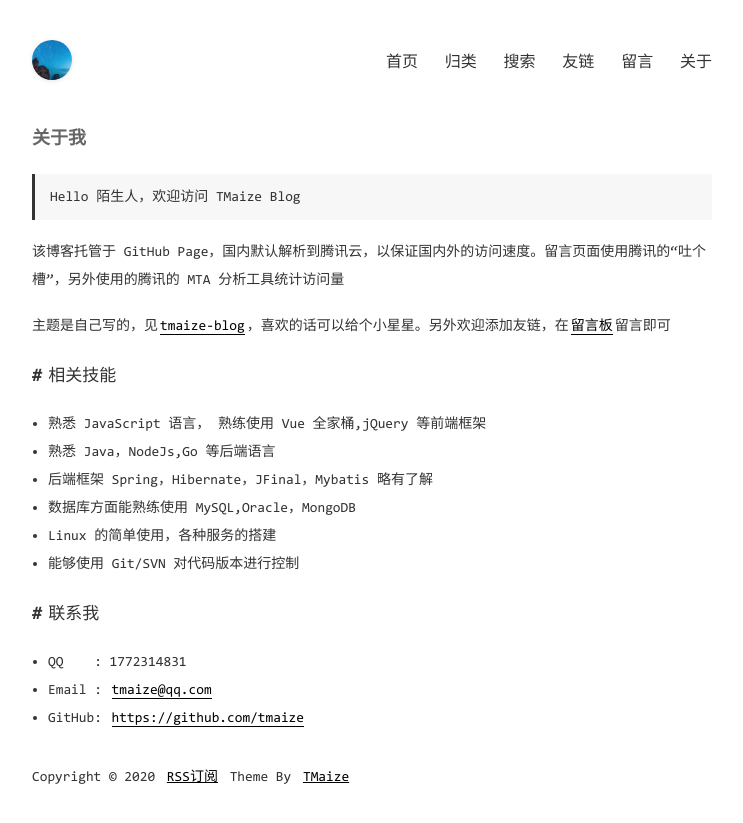
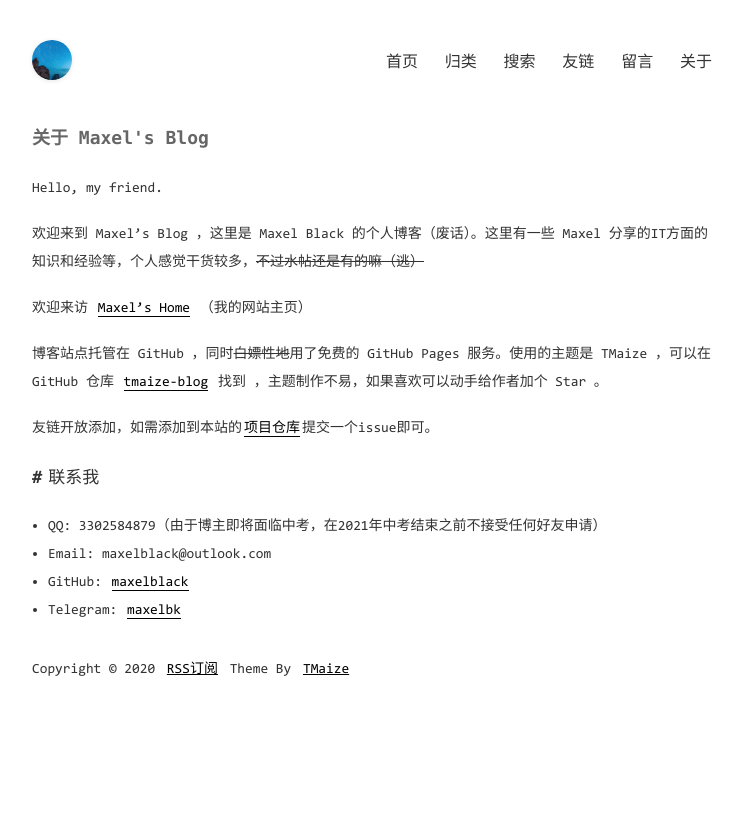
Before and after one commit to maxelblack/blog, a Jekyll site: the page built from pages/about.md, in a window 1280 px wide. Shown: the top 823 px of the page, without its empty margins (268-1011 px from the left). Built offline with Jekyll 4.4.1, drawn with Linux system fonts in a browser that asks for light colours; comment, search, counter and statistics services are not loaded.

Commit message:
Update the website.

```diff
--- a/about.html
+++ /dev/null
@@ -1,6 +0,0 @@
----
-layout: page
-title: 关于本站
-description: none
-background: '/res/maxel.jpg'
----
--- a/pages/about.md
+++ b/pages/about.md
@@ -1,32 +1,24 @@
 ---
 layout: mypost
-title: 关于我
+title: 关于 Maxel's Blog
 ---
 
-> Hello 陌生人，欢迎访问 TMaize Blog
+Hello, my friend.
 
-该博客托管于 GitHub Page，国内默认解析到腾讯云，以保证国内外的访问速度。留言页面使用腾讯的“吐个槽”，另外使用的腾讯的 MTA 分析工具统计访问量
+欢迎来到 Maxel's Blog ，这里是 Maxel Black 的个人博客（废话）。这里有一些 Maxel 分享的IT方面的知识和经验等，个人感觉干货较多，~~不过水帖还是有的嘛（逃）~~
 
-主题是自己写的，见[tmaize-blog](https://github.com/TMaize/tmaize-blog)，喜欢的话可以给个小星星。另外欢迎添加友链，在[留言板](chat.html)留言即可
+欢迎来访 [Maxel's Home](https://maxelblack.github.io) （我的网站主页）
 
-## 相关技能
+博客站点托管在 GitHub ，同时~~白嫖性地~~用了免费的 GitHub Pages 服务。使用的主题是 TMaize ，可以在 GitHub 仓库 [tmaize-blog](https://github.com/TMaize/tmaize-blog) 找到 ，主题制作不易，如果喜欢可以动手给作者加个 Star 。
 
-- 熟悉 JavaScript 语言， 熟练使用 Vue 全家桶,jQuery 等前端框架
-
-- 熟悉 Java，NodeJs,Go 等后端语言
-
-- 后端框架 Spring，Hibernate，JFinal，Mybatis 略有了解
-
-- 数据库方面能熟练使用 MySQL,Oracle，MongoDB
-
-- Linux 的简单使用，各种服务的搭建
-
-- 能够使用 Git/SVN 对代码版本进行控制
+友链开放添加，如需添加到本站的[项目仓库](https://github.com/maxelblack/blog)提交一个issue即可。
 
 ## 联系我
 
-- QQ&nbsp;&nbsp;&nbsp;&nbsp;: 1772314831
+- QQ: 3302584879（由于博主即将面临中考，在2021年中考结束之前不接受任何好友申请）
 
-- Email&nbsp;: [tmaize@qq.com](http://mail.qq.com/cgi-bin/qm_share?t=qm_mailme&email=YBQNAQkaBSAREU4DDw0)
+- Email: maxelblack@outlook.com
 
-- GitHub: [https://github.com/tmaize](https://github.com/tmaize)
+- GitHub: [maxelblack](https://github.com/maxelblack)
+
+- Telegram: [maxelbk](https://t.me/maxelbk)
```
Also changed, not shown: contact.html (deleted, +0 -41 lines).
